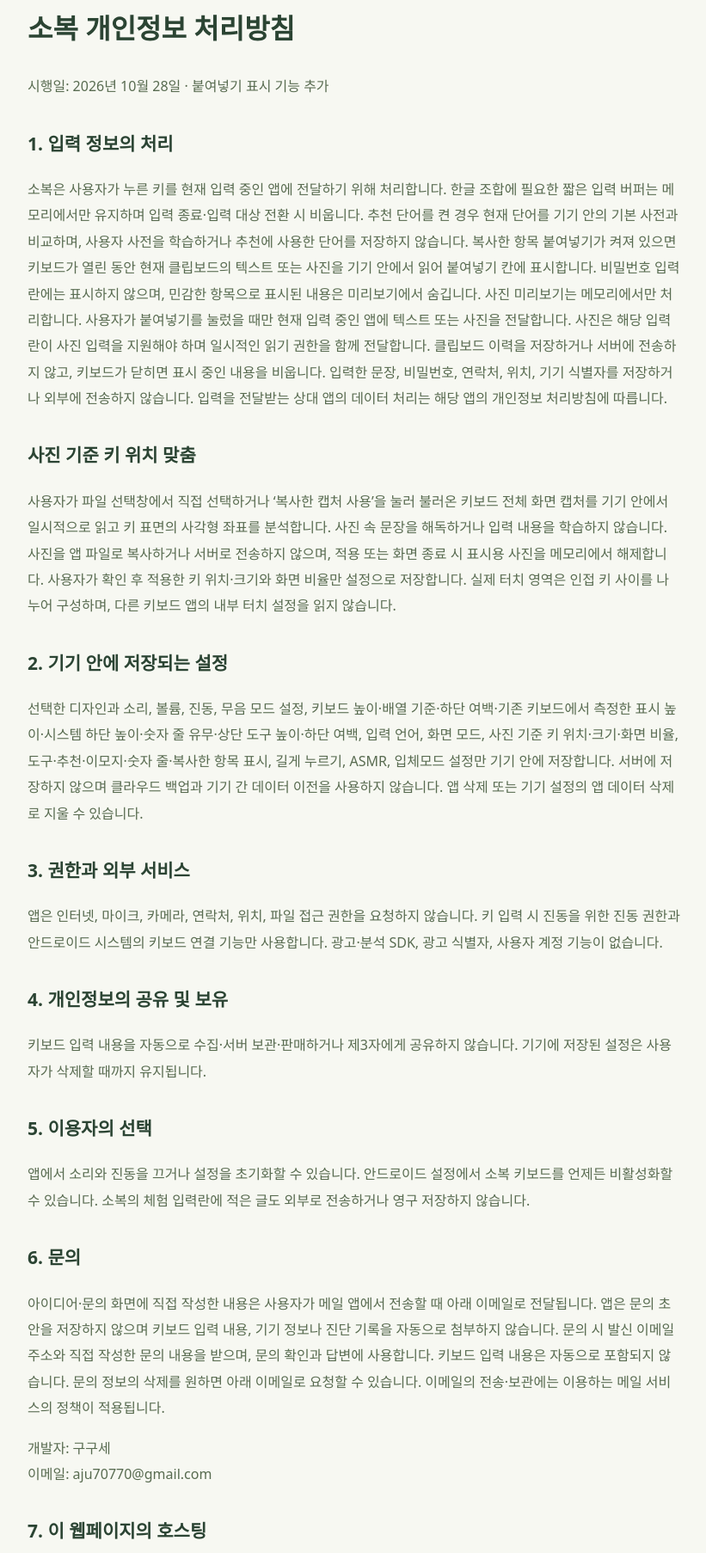
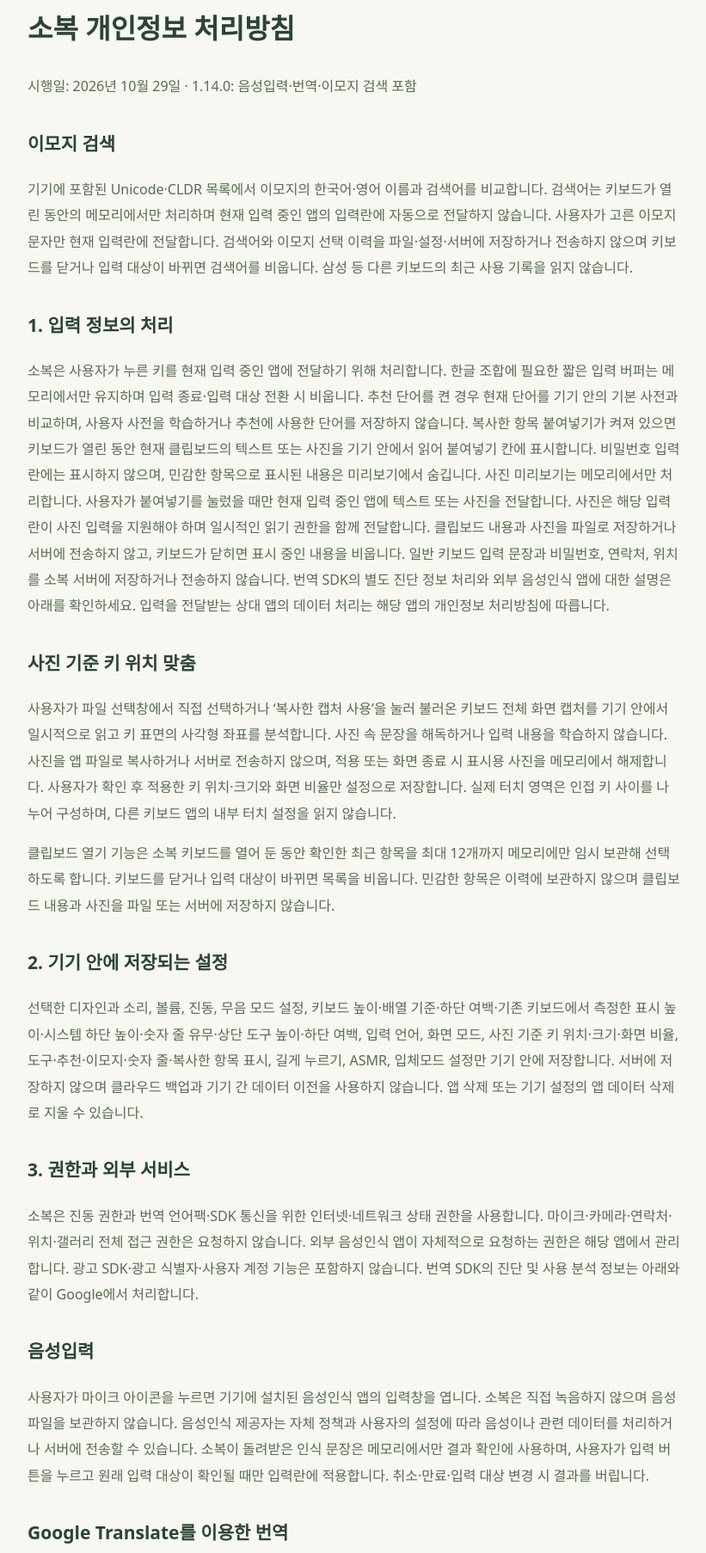
Before and after one commit to junh000/sobok-privacy, a plain HTML site: page index.html in a window 1280 px wide. Shown: the part 57-1863 px from the top of the page at 86% size, without its empty margins (228-1049 px from the left). Drawn offline with Linux system fonts and the light colour scheme.

Commit message:
Update privacy policy for Sobok 1.14.0
Disclose external voice input, on-device translation and SDK diagnostics, transient clipboard and emoji search processing.

```diff
--- a/index.html
+++ b/index.html
@@ -1,9 +1,12 @@
 <!doctype html><html lang="ko"><head><meta charset="utf-8"><meta name="viewport" content="width=device-width,initial-scale=1"><title>소복 개인정보 처리방침</title><style>body{font:16px/1.9 system-ui,sans-serif;color:#2b4433;background:#f7f8f2;max-width:760px;margin:60px auto;padding:0 25px}h1{font-size:32px}h2{font-size:21px;margin-top:32px}p{color:#586b50}.draft{padding:18px;background:#fff2d7;border-radius:12px;color:#735d36}a{color:#355a41}</style></head><body>
 
-<h1>소복 개인정보 처리방침</h1><p>시행일: 2026년 10월 28일 · 붙여넣기 표시 기능 추가</p>
-<h2>1. 입력 정보의 처리</h2><p>소복은 사용자가 누른 키를 현재 입력 중인 앱에 전달하기 위해 처리합니다. 한글 조합에 필요한 짧은 입력 버퍼는 메모리에서만 유지하며 입력 종료·입력 대상 전환 시 비웁니다. 추천 단어를 켠 경우 현재 단어를 기기 안의 기본 사전과 비교하며, 사용자 사전을 학습하거나 추천에 사용한 단어를 저장하지 않습니다. 복사한 항목 붙여넣기가 켜져 있으면 키보드가 열린 동안 현재 클립보드의 텍스트 또는 사진을 기기 안에서 읽어 붙여넣기 칸에 표시합니다. 비밀번호 입력란에는 표시하지 않으며, 민감한 항목으로 표시된 내용은 미리보기에서 숨깁니다. 사진 미리보기는 메모리에서만 처리합니다. 사용자가 붙여넣기를 눌렀을 때만 현재 입력 중인 앱에 텍스트 또는 사진을 전달합니다. 사진은 해당 입력란이 사진 입력을 지원해야 하며 일시적인 읽기 권한을 함께 전달합니다. 클립보드 이력을 저장하거나 서버에 전송하지 않고, 키보드가 닫히면 표시 중인 내용을 비웁니다. 입력한 문장, 비밀번호, 연락처, 위치, 기기 식별자를 저장하거나 외부에 전송하지 않습니다. 입력을 전달받는 상대 앱의 데이터 처리는 해당 앱의 개인정보 처리방침에 따릅니다.</p>
-<h2>사진 기준 키 위치 맞춤</h2><p>사용자가 파일 선택창에서 직접 선택하거나 ‘복사한 캡처 사용’을 눌러 불러온 키보드 전체 화면 캡처를 기기 안에서 일시적으로 읽고 키 표면의 사각형 좌표를 분석합니다. 사진 속 문장을 해독하거나 입력 내용을 학습하지 않습니다. 사진을 앱 파일로 복사하거나 서버로 전송하지 않으며, 적용 또는 화면 종료 시 표시용 사진을 메모리에서 해제합니다. 사용자가 확인 후 적용한 키 위치·크기와 화면 비율만 설정으로 저장합니다. 실제 터치 영역은 인접 키 사이를 나누어 구성하며, 다른 키보드 앱의 내부 터치 설정을 읽지 않습니다.</p><h2>2. 기기 안에 저장되는 설정</h2><p>선택한 디자인과 소리, 볼륨, 진동, 무음 모드 설정, 키보드 높이·배열 기준·하단 여백·기존 키보드에서 측정한 표시 높이·시스템 하단 높이·숫자 줄 유무·상단 도구 높이·하단 여백, 입력 언어, 화면 모드, 사진 기준 키 위치·크기·화면 비율, 도구·추천·이모지·숫자 줄·복사한 항목 표시, 길게 누르기, ASMR, 입체모드 설정만 기기 안에 저장합니다. 서버에 저장하지 않으며 클라우드 백업과 기기 간 데이터 이전을 사용하지 않습니다. 앱 삭제 또는 기기 설정의 앱 데이터 삭제로 지울 수 있습니다.</p>
-<h2>3. 권한과 외부 서비스</h2><p>앱은 인터넷, 마이크, 카메라, 연락처, 위치, 파일 접근 권한을 요청하지 않습니다. 키 입력 시 진동을 위한 진동 권한과 안드로이드 시스템의 키보드 연결 기능만 사용합니다. 광고·분석 SDK, 광고 식별자, 사용자 계정 기능이 없습니다.</p>
+<h1>소복 개인정보 처리방침</h1><p>시행일: 2026년 10월 29일 · 1.14.0: 음성입력·번역·이모지 검색 포함</p>
+<h2>이모지 검색</h2><p>기기에 포함된 Unicode·CLDR 목록에서 이모지의 한국어·영어 이름과 검색어를 비교합니다. 검색어는 키보드가 열린 동안의 메모리에서만 처리하며 현재 입력 중인 앱의 입력란에 자동으로 전달하지 않습니다. 사용자가 고른 이모지 문자만 현재 입력란에 전달합니다. 검색어와 이모지 선택 이력을 파일·설정·서버에 저장하거나 전송하지 않으며 키보드를 닫거나 입력 대상이 바뀌면 검색어를 비웁니다. 삼성 등 다른 키보드의 최근 사용 기록을 읽지 않습니다.</p>
+<h2>1. 입력 정보의 처리</h2><p>소복은 사용자가 누른 키를 현재 입력 중인 앱에 전달하기 위해 처리합니다. 한글 조합에 필요한 짧은 입력 버퍼는 메모리에서만 유지하며 입력 종료·입력 대상 전환 시 비웁니다. 추천 단어를 켠 경우 현재 단어를 기기 안의 기본 사전과 비교하며, 사용자 사전을 학습하거나 추천에 사용한 단어를 저장하지 않습니다. 복사한 항목 붙여넣기가 켜져 있으면 키보드가 열린 동안 현재 클립보드의 텍스트 또는 사진을 기기 안에서 읽어 붙여넣기 칸에 표시합니다. 비밀번호 입력란에는 표시하지 않으며, 민감한 항목으로 표시된 내용은 미리보기에서 숨깁니다. 사진 미리보기는 메모리에서만 처리합니다. 사용자가 붙여넣기를 눌렀을 때만 현재 입력 중인 앱에 텍스트 또는 사진을 전달합니다. 사진은 해당 입력란이 사진 입력을 지원해야 하며 일시적인 읽기 권한을 함께 전달합니다. 클립보드 내용과 사진을 파일로 저장하거나 서버에 전송하지 않고, 키보드가 닫히면 표시 중인 내용을 비웁니다. 일반 키보드 입력 문장과 비밀번호, 연락처, 위치를 소복 서버에 저장하거나 전송하지 않습니다. 번역 SDK의 별도 진단 정보 처리와 외부 음성인식 앱에 대한 설명은 아래를 확인하세요. 입력을 전달받는 상대 앱의 데이터 처리는 해당 앱의 개인정보 처리방침에 따릅니다.</p>
+<h2>사진 기준 키 위치 맞춤</h2><p>사용자가 파일 선택창에서 직접 선택하거나 ‘복사한 캡처 사용’을 눌러 불러온 키보드 전체 화면 캡처를 기기 안에서 일시적으로 읽고 키 표면의 사각형 좌표를 분석합니다. 사진 속 문장을 해독하거나 입력 내용을 학습하지 않습니다. 사진을 앱 파일로 복사하거나 서버로 전송하지 않으며, 적용 또는 화면 종료 시 표시용 사진을 메모리에서 해제합니다. 사용자가 확인 후 적용한 키 위치·크기와 화면 비율만 설정으로 저장합니다. 실제 터치 영역은 인접 키 사이를 나누어 구성하며, 다른 키보드 앱의 내부 터치 설정을 읽지 않습니다.</p><p>클립보드 열기 기능은 소복 키보드를 열어 둔 동안 확인한 최근 항목을 최대 12개까지 메모리에만 임시 보관해 선택하도록 합니다. 키보드를 닫거나 입력 대상이 바뀌면 목록을 비웁니다. 민감한 항목은 이력에 보관하지 않으며 클립보드 내용과 사진을 파일 또는 서버에 저장하지 않습니다.</p><h2>2. 기기 안에 저장되는 설정</h2><p>선택한 디자인과 소리, 볼륨, 진동, 무음 모드 설정, 키보드 높이·배열 기준·하단 여백·기존 키보드에서 측정한 표시 높이·시스템 하단 높이·숫자 줄 유무·상단 도구 높이·하단 여백, 입력 언어, 화면 모드, 사진 기준 키 위치·크기·화면 비율, 도구·추천·이모지·숫자 줄·복사한 항목 표시, 길게 누르기, ASMR, 입체모드 설정만 기기 안에 저장합니다. 서버에 저장하지 않으며 클라우드 백업과 기기 간 데이터 이전을 사용하지 않습니다. 앱 삭제 또는 기기 설정의 앱 데이터 삭제로 지울 수 있습니다.</p>
+<h2>3. 권한과 외부 서비스</h2><p>소복은 진동 권한과 번역 언어팩·SDK 통신을 위한 인터넷·네트워크 상태 권한을 사용합니다. 마이크·카메라·연락처·위치·갤러리 전체 접근 권한은 요청하지 않습니다. 외부 음성인식 앱이 자체적으로 요청하는 권한은 해당 앱에서 관리합니다. 광고 SDK·광고 식별자·사용자 계정 기능은 포함하지 않습니다. 번역 SDK의 진단 및 사용 분석 정보는 아래와 같이 Google에서 처리합니다.</p>
+<h2>음성입력</h2><p>사용자가 마이크 아이콘을 누르면 기기에 설치된 음성인식 앱의 입력창을 엽니다. 소복은 직접 녹음하지 않으며 음성 파일을 보관하지 않습니다. 음성인식 제공자는 자체 정책과 사용자의 설정에 따라 음성이나 관련 데이터를 처리하거나 서버에 전송할 수 있습니다. 소복이 돌려받은 인식 문장은 메모리에서만 결과 확인에 사용하며, 사용자가 입력 버튼을 누르고 원래 입력 대상이 확인될 때만 입력란에 적용합니다. 취소·만료·입력 대상 변경 시 결과를 버립니다.</p>
+<h2>Google Translate를 이용한 번역</h2><p>번역 아이콘을 누르면 사용자가 선택한 텍스트 또는 현재 입력란의 문장을 기기 안에서 읽습니다. Google ML Kit의 기기 내 번역을 사용하며, 번역 원문과 결과 문장은 기기에서 처리되고 번역을 위해 Google 서버로 전송되지 않습니다. 문장과 결과는 파일에 저장하지 않으며 패널을 닫거나 입력 대상이 바뀌면 메모리에서 비웁니다. 결과는 사용자가 적용을 누를 때만 원래 입력란에 반영합니다.</p><p>언어팩은 사용자가 다운로드 버튼을 누를 때 Google에서 받아 기기에 보관합니다. Google ML Kit SDK는 기기 제조사·모델·OS·앱 버전, 설치 식별자, 처리 지연 시간, 설정한 원문·목표 언어, 입력·출력 길이, 모델 버전·다운로드·초기화·오류·사용 이벤트를 진단과 사용 분석 목적으로 Google에 전송합니다. 이 통신은 HTTPS로 암호화됩니다. SDK의 원격 구성과 설치 식별 기능에 Firebase가 사용됩니다. SDK의 원격 구성 과정에서 기기의 언어·지역(로캘 국가 코드)·시간대, 플랫폼·OS 버전, 앱 ID·패키지명·SDK 버전을 처리할 수 있습니다. 로캘 국가 코드는 사용자가 설정한 지역 정보이며 GPS 위치를 읽는 기능은 사용하지 않습니다. 소복은 이 진단 정보를 자체 서버로 받지 않습니다. 자세한 내용은 <a href="https://developers.google.com/ml-kit/android-data-disclosure">Google ML Kit 데이터 처리 안내</a>와 <a href="https://policies.google.com/privacy">Google 개인정보처리방침</a>을 확인하세요.</p><p>이 앱은 <a href="https://translate.google.com/">Google Translate</a>에서 제공하는 기기 내 번역 기술을 사용합니다. 자동 번역에는 오류가 있을 수 있으며 정확성을 보장하지 않으므로 적용 전에 결과를 확인하세요.</p>
 <h2>4. 개인정보의 공유 및 보유</h2><p>키보드 입력 내용을 자동으로 수집·서버 보관·판매하거나 제3자에게 공유하지 않습니다. 기기에 저장된 설정은 사용자가 삭제할 때까지 유지됩니다.</p>
 <h2>5. 이용자의 선택</h2><p>앱에서 소리와 진동을 끄거나 설정을 초기화할 수 있습니다. 안드로이드 설정에서 소복 키보드를 언제든 비활성화할 수 있습니다. 소복의 체험 입력란에 적은 글도 외부로 전송하거나 영구 저장하지 않습니다.</p>
 <h2>6. 문의</h2><p>아이디어·문의 화면에 직접 작성한 내용은 사용자가 메일 앱에서 전송할 때 아래 이메일로 전달됩니다. 앱은 문의 초안을 저장하지 않으며 키보드 입력 내용, 기기 정보나 진단 기록을 자동으로 첨부하지 않습니다. 문의 시 발신 이메일 주소와 직접 작성한 문의 내용을 받으며, 문의 확인과 답변에 사용합니다. 키보드 입력 내용은 자동으로 포함되지 않습니다. 문의 정보의 삭제를 원하면 아래 이메일로 요청할 수 있습니다. 이메일의 전송·보관에는 이용하는 메일 서비스의 정책이 적용됩니다.</p><p>개발자: 구구세<br>이메일: aju70770@gmail.com</p>
```
